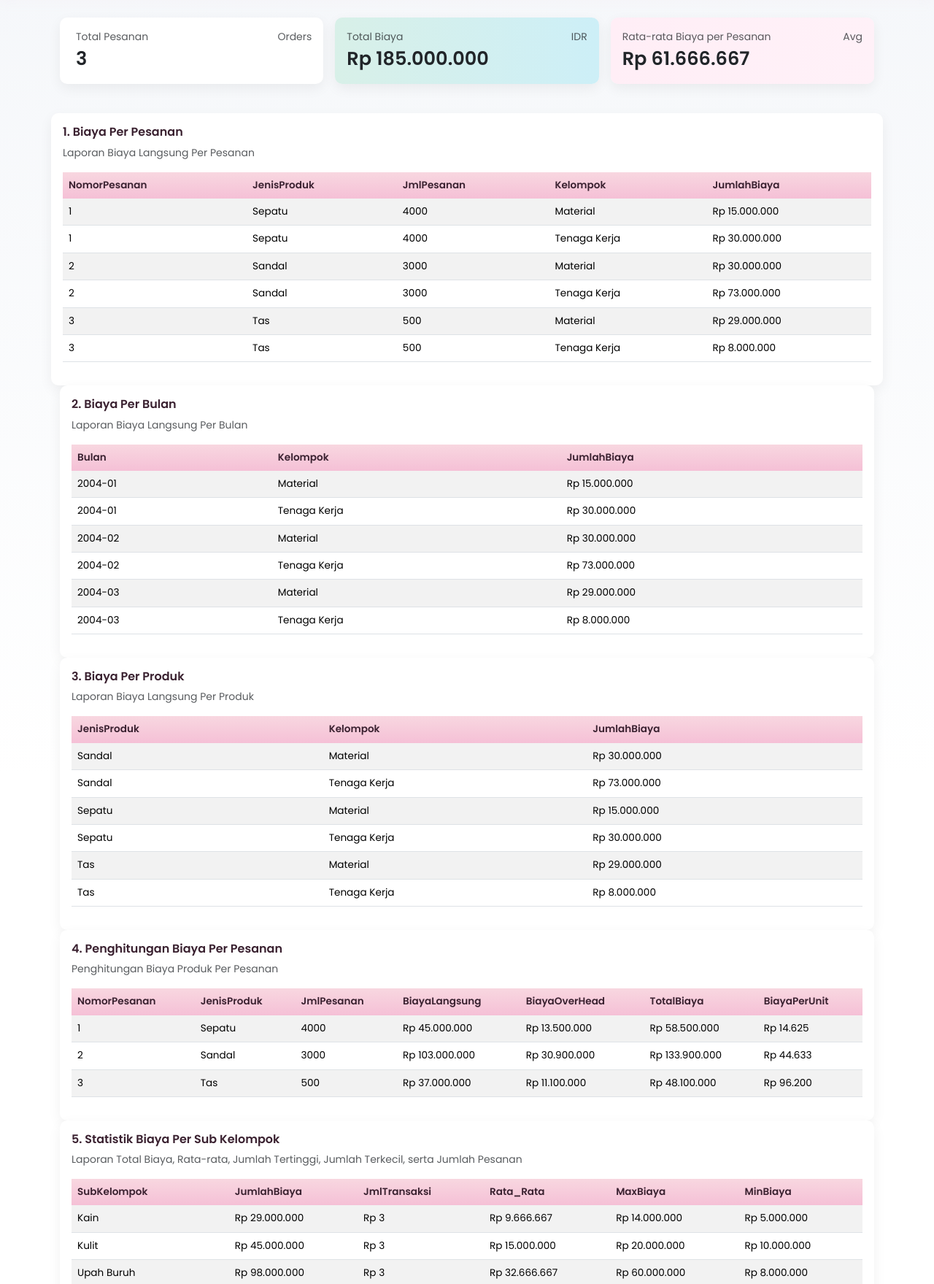
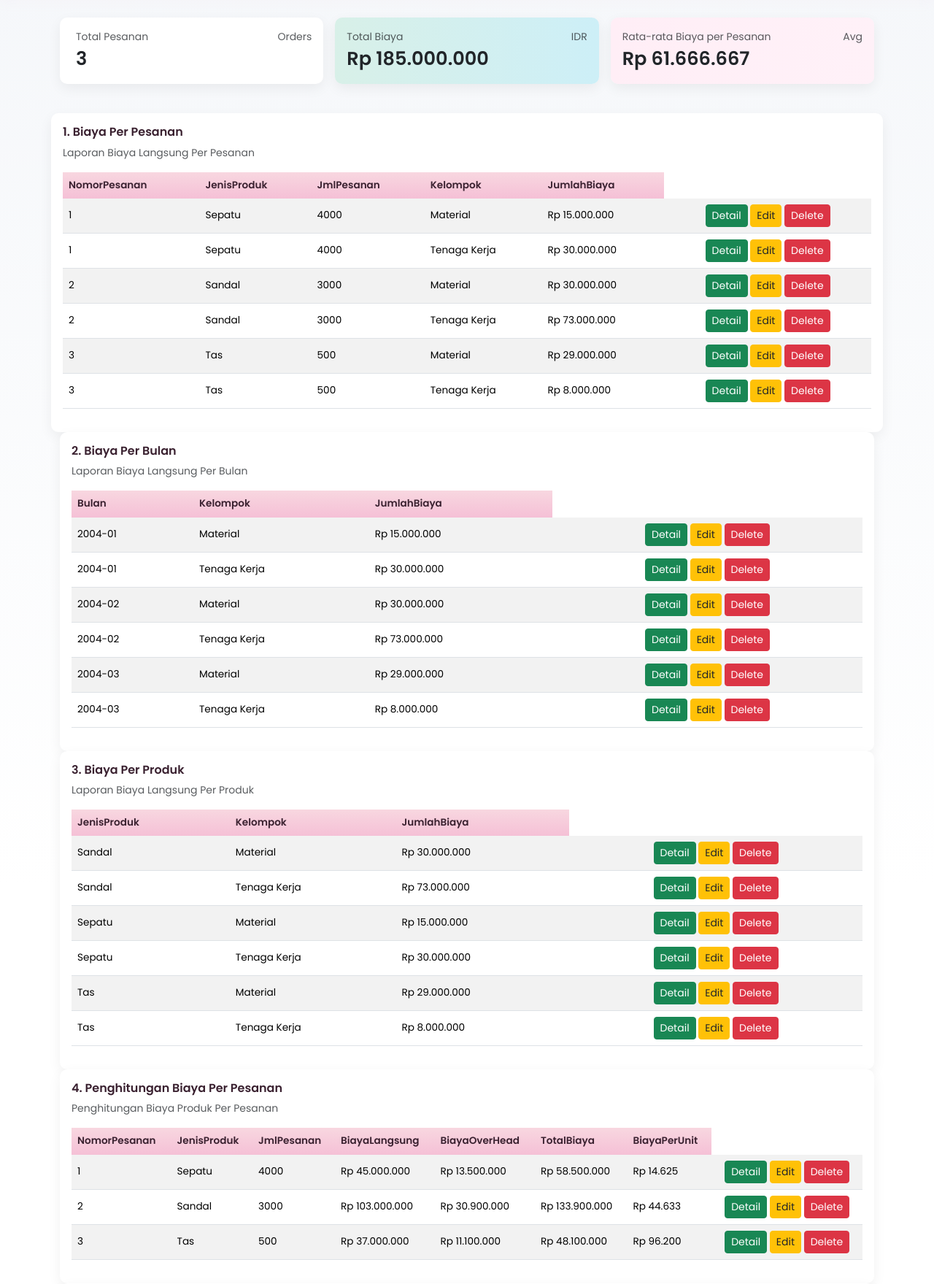
Before and after one commit to cesyaaulia/Latihan4, a PHP site: page / in a window 1280 px wide. Shown: the part 57-1816 px from the top of the page at 73% size. Run offline with PHP 8.4, Linux system fonts and the light colour scheme; data comes from the database, SQL or seed files in the repository.

Commit message:
Update report-sections.php

```diff
--- a/includes/report-sections.php
+++ b/includes/report-sections.php
@@ -39,9 +39,15 @@ $keys = ['a','b','c','d','e','f','g','h'];
             <?php if(count($rows)>0): foreach($rows as $r): ?>
                 <tr>
                 <?php foreach($r as $col => $cell): ?>
-                  <td><?= htmlspecialchars(format_number_if_money($col, $cell)) ?></td>
-                <?php endforeach; ?>
-                </tr>
+  <td><?= htmlspecialchars(format_number_if_money($col, $cell)) ?></td>
+<?php endforeach; ?>
+
+<td class="text-center">
+  <a href="detail.php?id=<?= $r['NomorPesanan'] ?? '' ?>" class="btn btn-success btn-sm">Detail</a>
+  <a href="edit.php?id=<?= $r['NomorPesanan'] ?? '' ?>" class="btn btn-warning btn-sm text-dark">Edit</a>
+  <a href="delete.php?id=<?= $r['NomorPesanan'] ?? '' ?>" class="btn btn-danger btn-sm"
+     onclick="return confirm('Yakin ingin menghapus data ini?');">Delete</a>
+</td>
             <?php endforeach; else: ?>
                 <tr><td class="text-muted small">No results</td></tr>
             <?php endif; ?>
```
